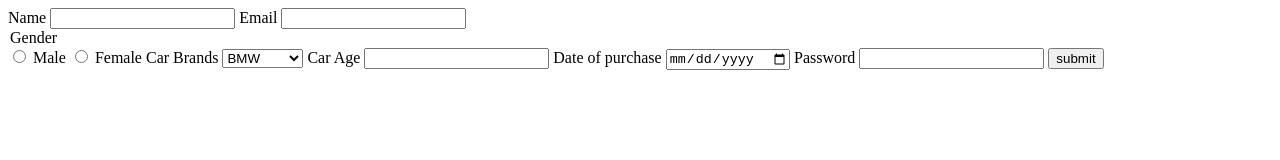
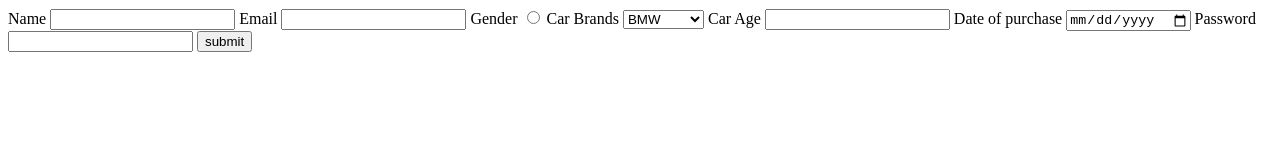
Before and after one commit to acciojob/car-insurance-form-JHA123ABHIlash, a website: page main.html in a window 1280 px wide. Drawn offline with Linux system fonts and the light colour scheme.

Commit message:
created a submission

```diff
--- a/main.html
+++ b/main.html
@@ -11,33 +11,33 @@
     <script type="text/javascript" src="./script.js">
 </script>
 	<form method="post">
-		<lable for="name">Name</lable>
+		<label for="name">Name</label>
 		<input type="text" id="name" required>
 
-		<lable for="email">Email</lable>
+		<label for="email">Email</label>
 		<input type="email" id="email" required>
 
-		<legend>Gender</legend>
-		<input type="radio" id="gender" name="gender" value="Male" required>
-		<lable for="gender">Male</lable>
+		<label for="gender">Gender</label>
+		<input type="radio" id="gender" name="gender"  required>
 
-		<input type="radio" id="gender" name="gender" value="Female" required>
-		<lable for="gender">Female</lable>
 
-		<lable for="cars">Car Brands</lable>
+		<!-- <input type="radio" id="gender" name="gender" value="Female" required>
+		<lable for="gender">Female</lable> -->
+
+		<label for="cars">Car Brands</label>
 		<select id="cars">
 			<option>BMW</option>
 			<option>Audi</option>
 			<option>Mercedez</option>
 		</select>
 
-		<lable for="carage">Car Age</lable>
+		<label for="carage">Car Age</label>
 		<input type="number" id="carage" required>
 
-		<lable for="dop">Date of purchase</lable>
+		<label for="dop">Date of purchase</label>
 		<input type="date" id="dop" required>
 
-		<lable for="password">Password</lable>
+		<label for="password">Password</label>
 		<input type="password" id="password" required>
 
 
```
